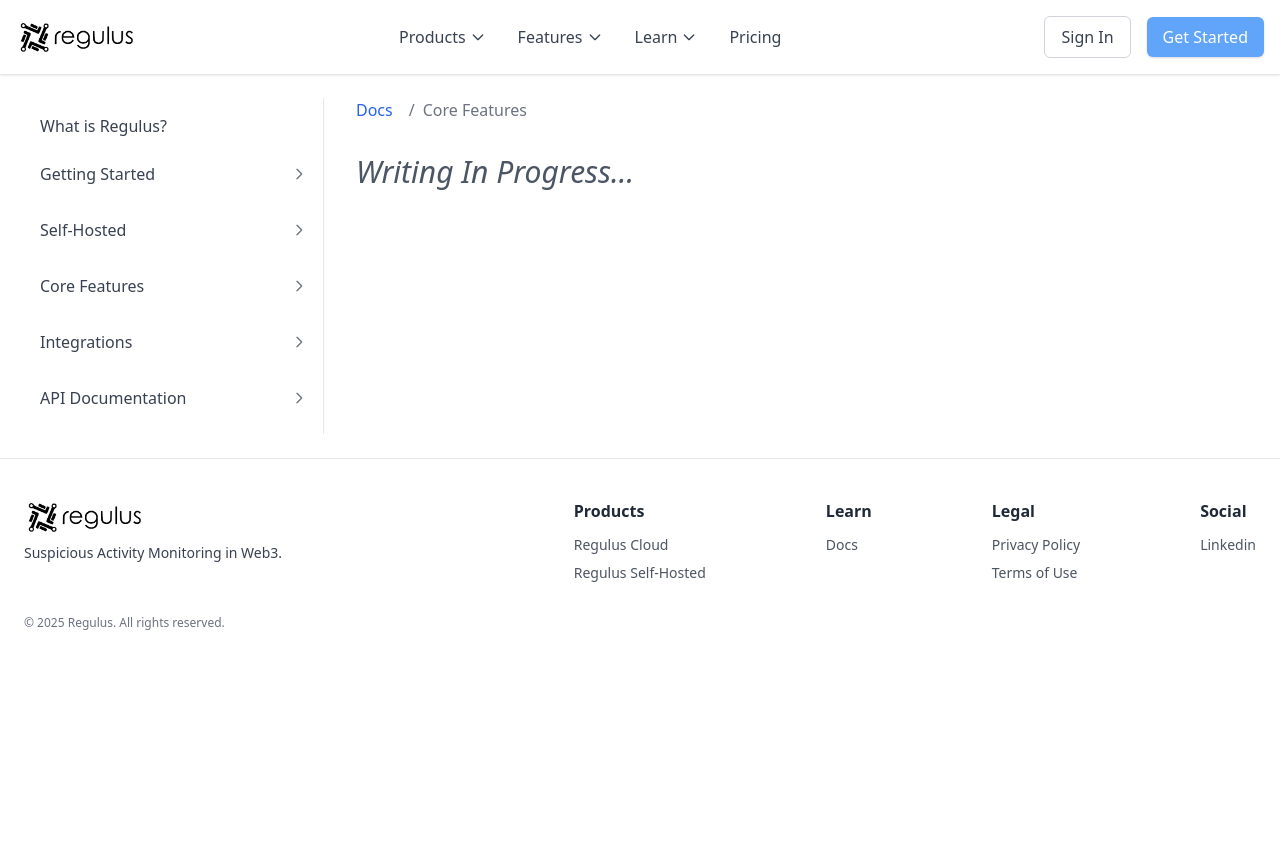
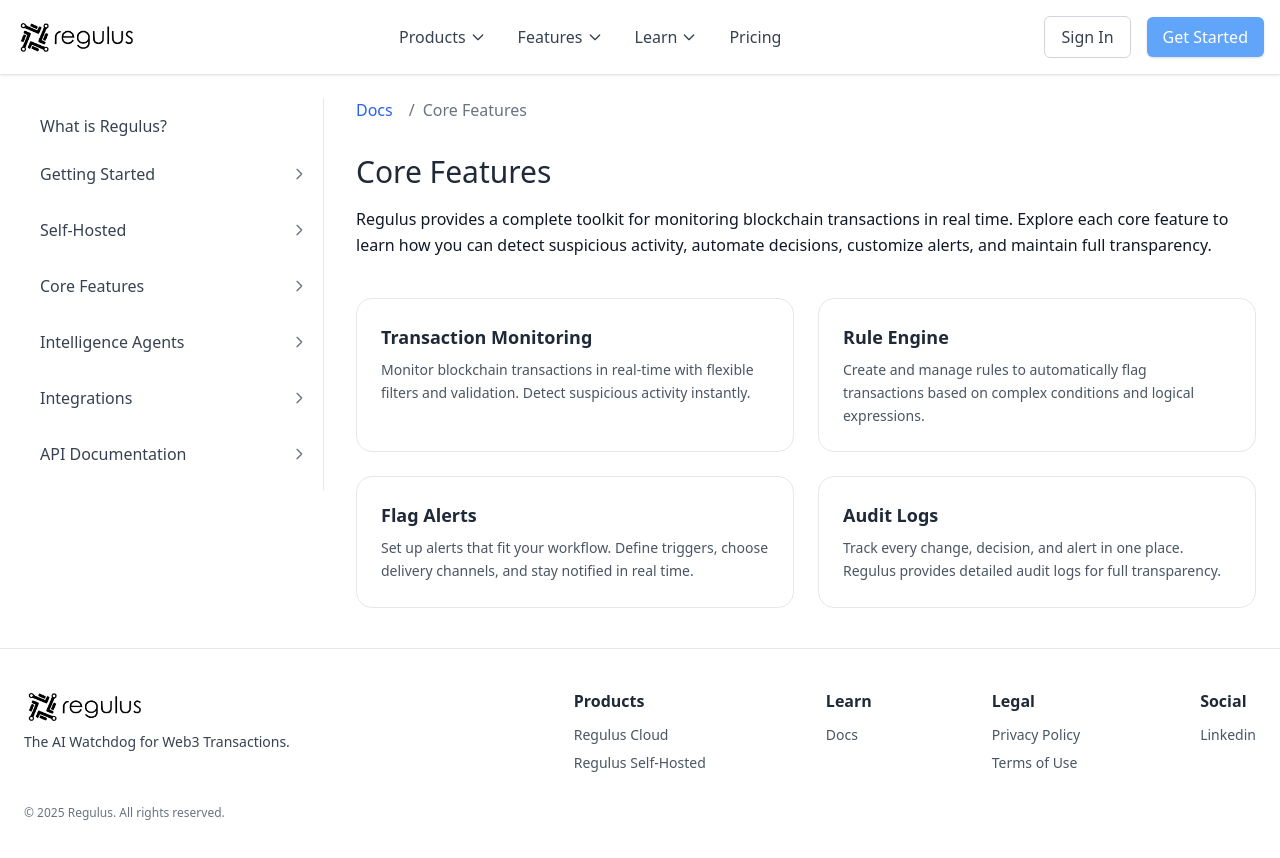
Before and after one commit to getregulus/regulus-website, a Gatsby site: page /docs/core-features in a window 1280 px wide. Before the commit the page ends 800 px from the top, so only its background shows below. Built offline with nearby package versions, Linux system fonts and the light colour scheme; Gatsby itself is replaced by a stand-in of ours.

Commit message:
doc core-features intro

```diff
--- a/src/components/doc-layout.js
+++ b/src/components/doc-layout.js
@@ -49,18 +49,19 @@
           href: "/docs/core-features/rule-engine",
         },
         {
-          label: "Customizable Alerts",
-          href: "/docs/core-features/customizable-alerts",
+          label: "Flag Alerts",
+          href: "/docs/core-features/flag-alerts",
         },
         {
           label: "Audit Logs",
           href: "/docs/core-features/audit-logs",
         },
-        {
-          label: "Watchlists",
-          href: "/docs/core-features/watchlists",
-        },
       ],
+    },
+    {
+      label: "Intelligence Agents",
+      href: "/docs/intelligence-agents",
+      children: [],
     },
     {
       label: "Integrations",
--- a/src/components/footer.js
+++ b/src/components/footer.js
@@ -19,7 +19,7 @@
             />
           </Link>
           <p className="text-gray-700 mt-2 text-sm max-w-xs">
-            Suspicious Activity Monitoring in Web3.
+            The AI Watchdog for Web3 Transactions.
           </p>
         </div>
 
--- a/src/components/navbar.js
+++ b/src/components/navbar.js
@@ -168,7 +168,7 @@
                       href="#feature2"
                       className="block px-4 py-2 hover:bg-gray-100"
                     >
-                      Customizable Alerts
+                      Flag Alerts
                       <p className="text-gray-600 text-xs max-w-sm">
                         Receive instant notifications via Slack, Email, or
                         Webhook whenever suspicious activities are detected.
@@ -372,7 +372,7 @@
                   </li>
                   <li>
                     <Link to="#feature2" className="block text-gray-700">
-                      Customizable Alerts
+                      Flag Alerts
                       <p className="text-gray-600 text-xs max-w-sm">
                         Receive instant notifications via Slack, Email, or
                         Webhook whenever suspicious activities are detected.
--- a/src/pages/docs/core-features/watchlists.js
+++ b/src/pages/docs/core-features/flag-alerts.js
@@ -5,27 +5,27 @@
 const breadcrumbPath = [
   { label: "Docs", href: "/docs" },
   { label: "Core Features", href: "/docs/core-features" },
-  { label: "Watchlists" },
+  { label: "Flag Alerts" },
 ]
 
-const Watchlists = () => {
+const FlagAlerts = () => {
   return (
     <DocLayout breadcrumbPath={breadcrumbPath}>
       <Seo
-        title="Watchlists"
-        description="Learn about Watchlists in Regulus. Discover how to create, manage, and monitor blockchain addresses and transactions using Watchlists."
+        title="Flag Alerts"
+        description="Discover how to create and manage flag alerts in Regulus. Stay informed about blockchain transactions with tailored alert configurations."
         keywords={[
-          "Watchlists",
-          "Blockchain Watchlists",
-          "Transaction Monitoring",
-          "Address Monitoring",
+          "Flag Alerts",
+          "Blockchain Alerts",
+          "Transaction Alerts",
+          "Alert Management",
           "Regulus Documentation",
-          "Blockchain Monitoring Features",
+          "Blockchain Monitoring",
         ]}
       >
         <meta
           property="og:url"
-          content="https://getregulus.co/docs/transaction-monitoring/watchlists"
+          content="https://getregulus.co/docs/transaction-monitoring/customizable-alerts"
         />
       </Seo>
 
@@ -43,4 +43,4 @@
   )
 }
 
-export default Watchlists
+export default FlagAlerts
--- a/src/pages/docs/core-features/index.js
+++ b/src/pages/docs/core-features/index.js
@@ -1,4 +1,5 @@
 import React from "react"
+import { Link } from "gatsby"
 import DocLayout from "@components/doc-layout"
 import Seo from "@components/seo"
 
@@ -7,18 +8,45 @@
   { label: "Core Features" },
 ]
 
+const features = [
+  {
+    title: "Transaction Monitoring",
+    description:
+      "Monitor blockchain transactions in real-time with flexible filters and validation. Detect suspicious activity instantly.",
+    href: "/docs/core-features/transaction-monitoring",
+  },
+  {
+    title: "Rule Engine",
+    description:
+      "Create and manage rules to automatically flag transactions based on complex conditions and logical expressions.",
+    href: "/docs/core-features/rule-engine",
+  },
+  {
+    title: "Flag Alerts",
+    description:
+      "Set up alerts that fit your workflow. Define triggers, choose delivery channels, and stay notified in real time.",
+    href: "/docs/core-features/flag-alerts",
+  },
+  {
+    title: "Audit Logs",
+    description:
+      "Track every change, decision, and alert in one place. Regulus provides detailed audit logs for full transparency.",
+    href: "/docs/core-features/audit-logs",
+  },
+]
+
 const CoreFeatures = () => {
   return (
     <DocLayout breadcrumbPath={breadcrumbPath}>
       <Seo
         title="Core Features"
-        description="Discover how Regulus helps you monitor blockchain transactions in real-time. Learn about alerts, audit logs, and advanced monitoring features."
+        description="Explore Regulus core features: transaction monitoring, rule engine, flag alerts, audit logs, and watchlists."
         keywords={[
           "Transaction Monitoring",
           "Blockchain Monitoring",
-          "Real-Time Monitoring",
+          "Real-Time Alerts",
           "Audit Logs",
-          "Custom Alerts",
+          "Rule Engine",
           "Regulus Documentation",
         ]}
       >
@@ -30,11 +58,37 @@
 
       <main className="flex-grow">
         <section className="py-4">
-          <div className="max-w-7xl mx-auto">
-            {/* Main Title */}
-            <h1 className="text-gray-600 text-2xl sm:text-3xl font-medium mb-6 leading-relaxed italic">
-              Writing In Progress...
+          <div className="mx-auto text-gray-900 ">
+            {/* Title */}
+            <h1 className="text-gray-800 text-2xl sm:text-3xl font-medium mb-4">
+              Core Features
             </h1>
+            <p className="mb-10 leading-relaxed">
+              Regulus provides a complete toolkit for monitoring blockchain
+              transactions in real time. Explore each core feature to learn how
+              you can detect suspicious activity, automate decisions, customize
+              alerts, and maintain full transparency.
+            </p>
+
+            {/* Features List */}
+            <div className="grid grid-cols-1 md:grid-cols-2 gap-6">
+              {features.map(feature => (
+                <Link
+                  key={feature.title}
+                  to={feature.href}
+                  className="group block p-6 rounded-2xl border border-gray-200 hover:border-gray-300 hover:shadow-sm transition"
+                >
+                  <div className="flex items-center justify-between mb-2">
+                    <h2 className="text-lg font-semibold text-gray-800">
+                      {feature.title}
+                    </h2>
+                  </div>
+                  <p className="text-gray-600 text-sm leading-relaxed">
+                    {feature.description}
+                  </p>
+                </Link>
+              ))}
+            </div>
           </div>
         </section>
       </main>
--- a/src/pages/docs/core-features/customizable-alerts.js
+++ b/src/pages/docs/intelligence-agents/index.js
@@ -4,28 +4,29 @@
 
 const breadcrumbPath = [
   { label: "Docs", href: "/docs" },
-  { label: "Core Features", href: "/docs/core-features" },
-  { label: "Customizable Alerts" },
+  { label: "Intelligence Agents" },
 ]
 
-const CustomizableAlerts = () => {
+const IntelligenceAgents = () => {
   return (
     <DocLayout breadcrumbPath={breadcrumbPath}>
       <Seo
-        title="Customizable Alerts"
-        description="Discover how to create and manage customizable alerts in Regulus. Stay informed about blockchain transactions with tailored alert configurations."
+        title="Intelligence Agents | Regulus Documentation"
+        description="Explore Regulus Intelligence Agents — SDK-powered modules for watchlists, pattern recognition, risk scoring, and cross-chain & temporal reasoning. Enhance monitoring with advanced analytics and automation."
         keywords={[
-          "Customizable Alerts",
-          "Blockchain Alerts",
-          "Transaction Alerts",
-          "Alert Management",
+          "Regulus Intelligence Agents",
+          "Blockchain Analytics",
+          "Risk Scoring",
+          "Pattern Recognition",
+          "Cross-Chain Monitoring",
+          "Temporal Reasoning",
+          "SDK",
           "Regulus Documentation",
-          "Blockchain Monitoring",
         ]}
       >
         <meta
           property="og:url"
-          content="https://getregulus.co/docs/transaction-monitoring/customizable-alerts"
+          content="https://getregulus.co/docs/sdk/intelligence-agents"
         />
       </Seo>
 
@@ -43,4 +44,4 @@
   )
 }
 
-export default CustomizableAlerts
+export default IntelligenceAgents
--- a/src/pages/index.js
+++ b/src/pages/index.js
@@ -9,7 +9,7 @@
 const IndexPage = () => (
   <Layout>
     <Seo
-      title="Suspicious Activity Monitoring in Web3."
+      title="The AI Watchdog for Web3 Transactions."
       description="Advanced monitoring solutions work seamlessly in the
         background, detecting and alerting suspicious activities so you can
         focus on driving innovation and growth."
--- a/static/sitemap.xml
+++ b/static/sitemap.xml
@@ -70,11 +70,11 @@
     <url>
         <loc>https://getregulus.co/docs/core-features/rule-engine</loc>
     </url>
-    <url>
-        <loc>https://getregulus.co/docs/core-features/watchlists</loc>
-    </url>
 
     <!-- Other Pages -->
+    <url>
+        <loc>https://getregulus.co/intelligence-agents</loc>
+    </url>
     <url>
         <loc>https://getregulus.co/integrations</loc>
     </url>
```
